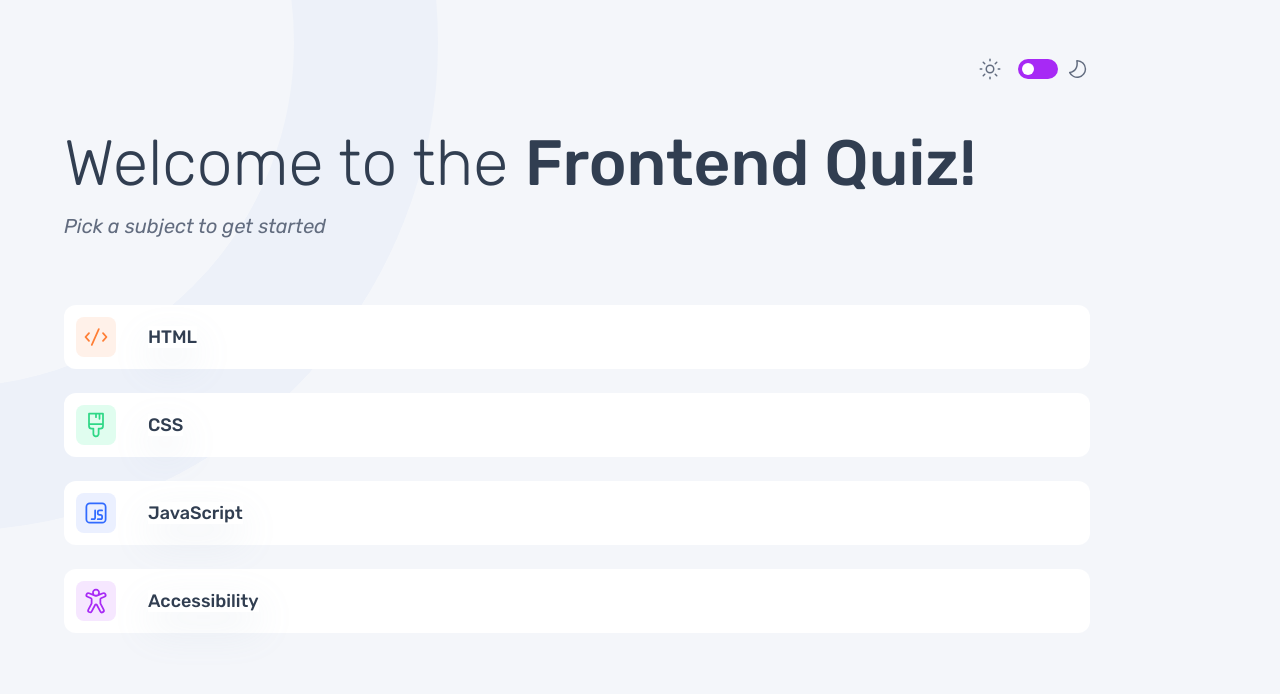
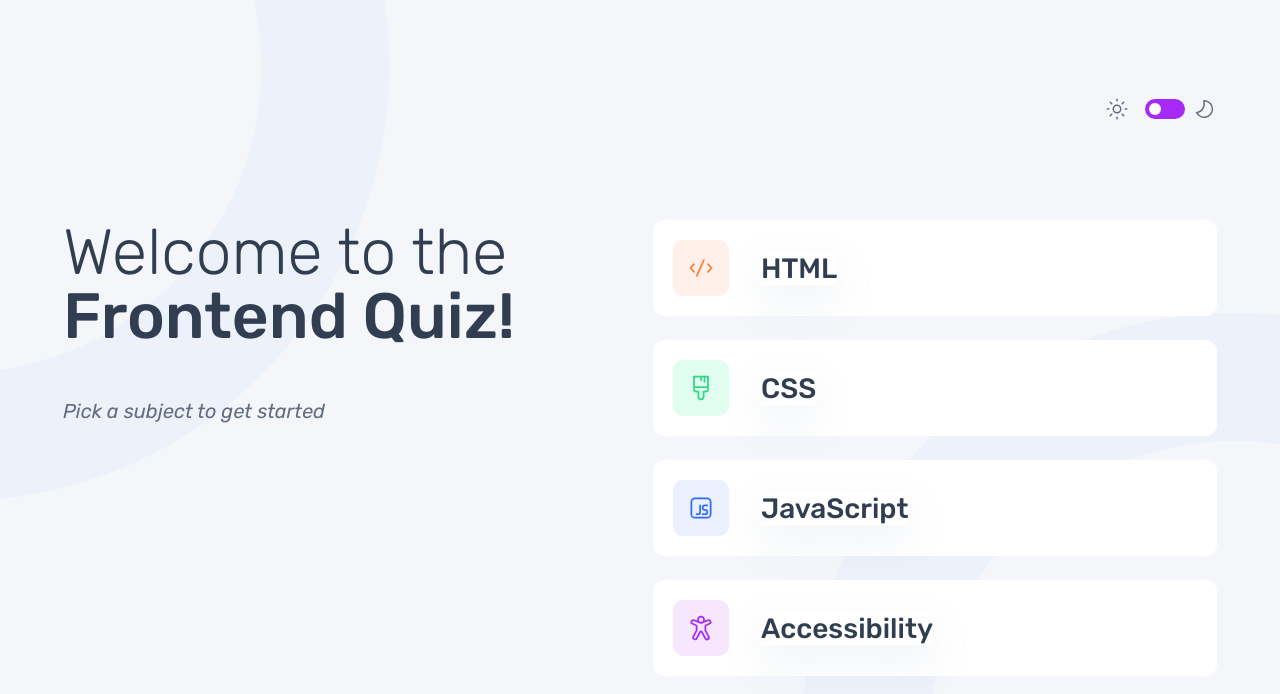
Before and after one commit to SabaMarghania1/react-quiz-app, a React (Vite) app: page / in a window 1280 px wide. Shown: the top 694 px of the page. Built offline with nearby package versions, Linux system fonts and the light colour scheme.

Commit message:
finish desktop

```diff
--- a/src/components/EndScreen.jsx
+++ b/src/components/EndScreen.jsx
@@ -9,6 +9,7 @@ export default function EndScreen({selectedSubject, score, numQuestions, dispatc
         </h1>
       </header>
 
+      <div className="right-side">
         <div className="end-container">
           <Subject subject={selectedSubject} />
 
@@ -22,5 +23,6 @@ export default function EndScreen({selectedSubject, score, numQuestions, dispatc
           Play Again
         </button>
       </div>
+    </div>
   );
 }
--- a/src/components/Question.jsx
+++ b/src/components/Question.jsx
@@ -27,12 +27,15 @@ export default function Question({
         <progress className="question-progress" max={numQuestions} value={index + 1} />
       </div>
 
+      <div className="options__container">
         <div className="options">
           {question.options.map((option, idx) => (
             <div
               className={`option subject__container ${
                 selectedOption === idx ? 'border-selected' : ''
-            } ${submitted && selectedOption === idx && option === correctAnswer ? 'correct' : ''} ${
+              } ${
+                submitted && selectedOption === idx && option === correctAnswer ? 'correct' : ''
+              } ${
                 submitted && selectedOption === idx && option !== correctAnswer ? 'incorrect' : ''
               }`}
               key={idx}
@@ -73,5 +76,6 @@ export default function Question({
           </button>
         )}
       </div>
+    </div>
   );
 }
--- a/src/index.css
+++ b/src/index.css
@@ -14,6 +14,7 @@
   --text-secondary: #626c7f;
   --bg-image-s: url('./assets/pattern-background-mobile-light.svg');
   --bg-image-m: url('./assets/pattern-background-tablet-light.svg');
+  --bg-image-lg: url('./assets/pattern-background-desktop-light.svg');
 
   --sun: url('./assets/icon-sun-dark.svg');
   --moon: url('./assets/icon-moon-dark.svg');
@@ -32,6 +33,7 @@
 
   --bg-image-s: url('./assets/pattern-background-mobile-dark.svg');
   --bg-image-m: url('./assets/pattern-background-tablet-dark.svg');
+  --bg-image-lg: url('./assets/pattern-background-desktop-dark.svg');
 
   --sun: url('./assets/icon-sun-light.svg');
   --moon: url('./assets/icon-moon-light.svg');
@@ -172,6 +174,7 @@ header {
   display: flex;
   flex-direction: column;
   align-items: flex-start;
+  width: 100%;
 }
 
 .question-info {
@@ -333,6 +336,13 @@ header {
   text-align: center;
 }
 
+.button {
+  margin-bottom: 139px;
+}
+
+.options__container {
+  width: 100%;
+}
 /* Responsives */
 @media (min-width: 768px) {
   #root {
@@ -424,4 +434,118 @@ header {
   .right {
     gap: 16px;
   }
+
+  .button {
+    margin-bottom: 57px;
+  }
 }
+
+@media (min-width: 1161px) {
+  .header-alone,
+  header.header {
+    padding-top: 97px;
+    margin-bottom: 99px;
+  }
+  #root {
+    background-image: var(--bg-image-lg);
+    background-repeat: no-repeat;
+    background-size: cover;
+  }
+
+  .app {
+    margin: 0 auto;
+    padding: 0;
+  }
+
+  .main {
+    display: flex;
+    flex-direction: row;
+    justify-content: space-between;
+  }
+
+  .starting-screen {
+    width: 100%;
+    display: flex;
+    justify-content: space-between;
+    gap: auto;
+  }
+
+  .starting-screen-info {
+    width: 465px;
+  }
+
+  .starting-screen-info h1 {
+    margin-bottom: 48px;
+  }
+
+  .subjects__container {
+    width: 564px;
+  }
+
+  .subject__container {
+    padding: 20px;
+  }
+
+  .subject__title {
+    font-size: 28px;
+  }
+
+  .question {
+    flex-direction: row;
+    justify-content: space-between;
+    width: 100%;
+  }
+
+  .question-info {
+    display: flex;
+    flex-direction: column;
+    width: 465px;
+  }
+
+  .options__container {
+    width: 544px;
+  }
+
+  .option {
+    width: 100%;
+    height: 56px;
+  }
+
+  .option.subject__container {
+    padding: 40px 20px;
+    border-radius: 24px;
+  }
+
+  .type-box {
+    width: 56px;
+    height: 56px;
+    font-size: 28px;
+    border-radius: 10px;
+  }
+
+  div.left-side {
+    padding: 20px 0;
+  }
+
+  .question-title {
+    margin-bottom: 158px;
+  }
+
+  .question-progress {
+    margin-bottom: 0;
+  }
+
+  .endGame {
+    display: flex;
+    justify-content: space-between;
+    width: 100%;
+  }
+
+  .endGame header {
+    margin-bottom: 0;
+  }
+
+  .end-container {
+    width: 468px;
+  }
+}
```
Lines whose indentation alone changed are shown as unchanged.
